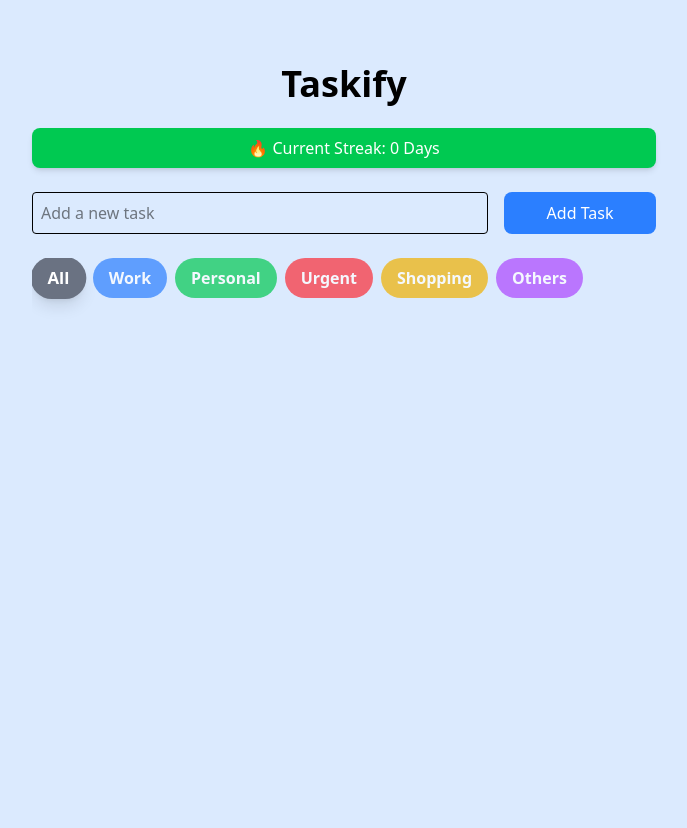
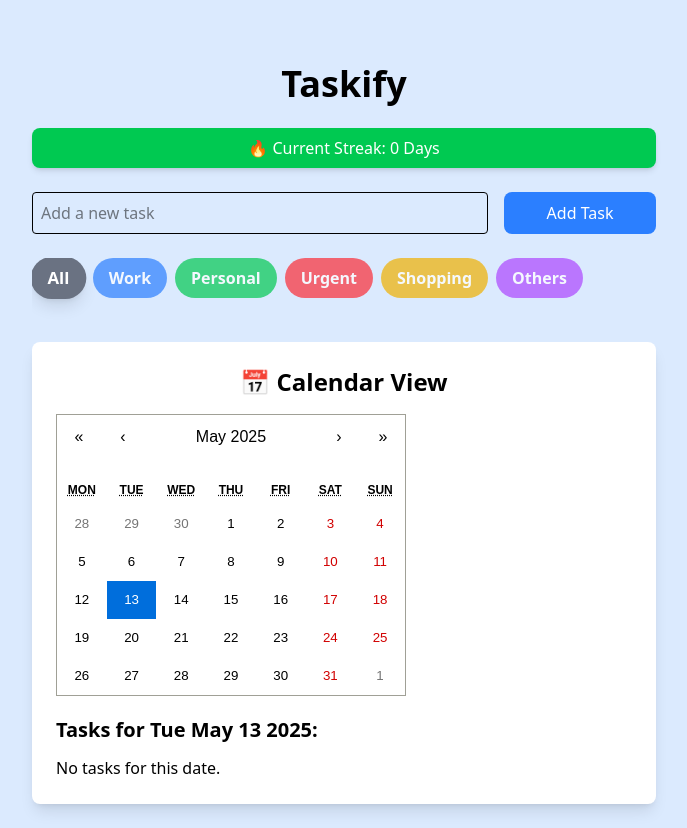
Before and after one commit to Ife-seyi/Taskify, a React (Vite) app: page / in a window 1280 px wide. Shown: the whole page, without its empty margins (296-983 px from the left). Before the commit the page ends 800 px from the top, so only its background shows below. Built offline with nearby package versions, Linux system fonts and the light colour scheme.

Commit message:
added CalenderView.jsx component

```diff
--- a/package.json
+++ b/package.json
@@ -13,6 +13,7 @@
     "@tailwindcss/vite": "^4.1.6",
     "framer-motion": "^12.11.0",
     "react": "^19.1.0",
+    "react-calendar": "^5.1.0",
     "react-dnd": "^16.0.1",
     "react-dnd-html5-backend": "^16.0.1",
     "react-dom": "^19.1.0"
--- a/src/App.jsx
+++ b/src/App.jsx
@@ -138,6 +138,8 @@ import AddTodoButton from './Components/AddTodoButton';
 import FilterButtons from './Components/FilterButtons';
 import TodoList from './Components/TodoList';
 import SplashScreen from './Components/SplashScreen';
+import CalendarView from './Components/CalenderView';
+
 
 const TAG_COLORS = {
   Work: 'bg-blue-500',
@@ -154,6 +156,7 @@ function App() {
   const [loading, setLoading] = useState(true);
   const [streak, setStreak] = useState(0);
   const [lastCompletedDate, setLastCompletedDate] = useState(null);
+  const [showBadge, setShowBadge] = useState(false);
 
   useEffect(() => {
     const savedTodos = JSON.parse(localStorage.getItem('todos')) || [];
@@ -164,6 +167,10 @@ function App() {
 
     const savedDate = localStorage.getItem('lastCompletedDate');
     setLastCompletedDate(savedDate ? new Date(savedDate) : null);
+
+    if (savedStreak >= 5) {
+      setShowBadge(true);
+    }
   }, []);
 
   useEffect(() => {
@@ -174,16 +181,18 @@ function App() {
     }
   }, [todos, streak, lastCompletedDate]);
 
-  const addTodo = (text, tag) => {
+  const addTodo = (text, dueDate, tag = 'Others') => {
     const newTodo = {
       id: Date.now(),
       text,
       completed: false,
       tag,
+      dueDate, // <-- Store the due date here
     };
     setTodos([...todos, newTodo]);
     setNewTodo('');
   };
+
 
   const toggleComplete = (id) => {
     const updatedTodos = todos.map(todo =>
@@ -192,8 +201,12 @@ function App() {
     setTodos(updatedTodos);
 
     if (!lastCompletedDate || new Date().toDateString() !== lastCompletedDate.toDateString()) {
-      setStreak(streak + 1);
+      const newStreak = streak + 1;
+      setStreak(newStreak);
       setLastCompletedDate(new Date());
+      if (newStreak >= 5) {
+        setShowBadge(true);
+      }
     }
   };
 
@@ -223,7 +236,6 @@ function App() {
     <div className="max-w-2xl mx-auto mt-10 p-4 md:p-6">
       <h1 className="text-4xl font-bold text-center mb-6">Taskify</h1>
 
-      {/* Streak Counter */}
       <motion.div
         className="bg-green-500 text-white text-center py-2 mb-6 rounded-lg shadow-md"
         initial={{ opacity: 0 }}
@@ -232,6 +244,17 @@ function App() {
       >
         🔥 Current Streak: {streak} Day{streak !== 1 ? 's' : ''}
       </motion.div>
+
+      {showBadge && (
+        <motion.div
+          className="bg-yellow-400 text-white text-center py-2 mb-6 rounded-lg shadow-md animate-bounce"
+          initial={{ scale: 0 }}
+          animate={{ scale: 1 }}
+          transition={{ duration: 0.5 }}
+        >
+          🏅 Congratulations! You've earned a 5-Day Streak Badge!
+        </motion.div>
+      )}
 
       <div className="mb-6 grid grid-cols-1 md:grid-cols-[3fr_1fr] gap-4">
         <input
@@ -286,6 +309,9 @@ function App() {
           </motion.div>
         )}
       </AnimatePresence>
+      <CalendarView todos={todos}/>
+
+
     </div>
   );
 }
--- a/src/Components/AddTodo.jsx
+++ b/src/Components/AddTodo.jsx
@@ -2,17 +2,21 @@ import React, { useState } from 'react';
 
 function AddTodo({ addTodo }) {
   const [inputText, setInputText] = useState('');
+  const [dueDate, setDueDate] = useState('');
 
   const handleSubmit = (e) => {
     e.preventDefault();
-    if (inputText.trim()) {
-      addTodo(inputText);
+    if (inputText.trim() && dueDate) {
+      addTodo(inputText, dueDate);
       setInputText('');
+      setDueDate('');
+    } else {
+      alert("Please enter both task and due date.");
     }
   };
 
   return (
-    <form onSubmit={handleSubmit} className="flex gap-2 mb-4">
+    <form onSubmit={handleSubmit} className="flex flex-col gap-2 mb-4 md:flex-row">
       <input
         type="text"
         value={inputText}
@@ -20,7 +24,16 @@ function AddTodo({ addTodo }) {
         className="p-2 border border-gray-300 rounded flex-1"
         placeholder="Add a new task"
       />
-      <button type="submit" className="px-4 py-2 bg-blue-500 text-white rounded hover:bg-blue-600">
+      <input
+        type="date"
+        value={dueDate}
+        onChange={(e) => setDueDate(e.target.value)}
+        className="p-2 border border-gray-300 rounded"
+      />
+      <button
+        type="submit"
+        className="px-4 py-2 bg-blue-500 text-white rounded hover:bg-blue-600"
+      >
         Add
       </button>
     </form>
--- /dev/null
+++ b/src/Components/CalenderView.jsx
@@ -0,0 +1,67 @@
+import React, { useState, useEffect } from 'react';
+import Calendar from 'react-calendar';
+import 'react-calendar/dist/Calendar.css';
+import '../index.css'; // To override some calendar styles
+import { motion } from 'framer-motion';
+
+const CalendarView = ({ todos }) => {
+  const [value, setValue] = useState(new Date());
+  const [selectedDateTasks, setSelectedDateTasks] = useState([]);
+
+  // Function to format date to YYYY-MM-DD
+  const formatDate = (date) => {
+    return date.toISOString().split('T')[0];
+  };
+
+  // Update tasks when date is clicked
+  useEffect(() => {
+    const selectedTasks = todos.filter(todo =>
+      formatDate(new Date(todo.dueDate)) === formatDate(value)
+    );
+    setSelectedDateTasks(selectedTasks);
+  }, [value, todos]);
+
+  return (
+    <motion.div
+      className="bg-white p-6 rounded-lg shadow-lg mt-5"
+      initial={{ opacity: 0 }}
+      animate={{ opacity: 1 }}
+      transition={{ duration: 0.5 }}
+    >
+      <h2 className="text-2xl font-bold mb-4 text-center">📅 Calendar View</h2>
+
+      <Calendar
+        onChange={setValue}
+        value={value}
+        tileClassName={({ date }) => {
+          const formattedDate = formatDate(date);
+          const taskOnDate = todos.some(todo => formatDate(new Date(todo.dueDate)) === formattedDate);
+
+          if (taskOnDate) {
+            return 'bg-blue-200';
+          }
+          return null;
+        }}
+      />
+
+      <div className="mt-5">
+        <h3 className="text-xl font-semibold mb-3">Tasks for {value.toDateString()}:</h3>
+        {selectedDateTasks.length > 0 ? (
+          <ul>
+            {selectedDateTasks.map((task) => (
+              <li key={task.id} className="mb-2">
+                <span className={`px-2 py-1 rounded-lg text-white ${task.completed ? 'bg-green-500' : 'bg-red-500'}`}>
+                  {task.text}
+                </span>
+              </li>
+            ))}
+          </ul>
+        ) : (
+          <p>No tasks for this date.</p>
+        )}
+      </div>
+    </motion.div>
+  );
+};
+
+export default CalendarView;
```
Also changed, not shown: 1 other file (tests, documents, lock files or other folders).
